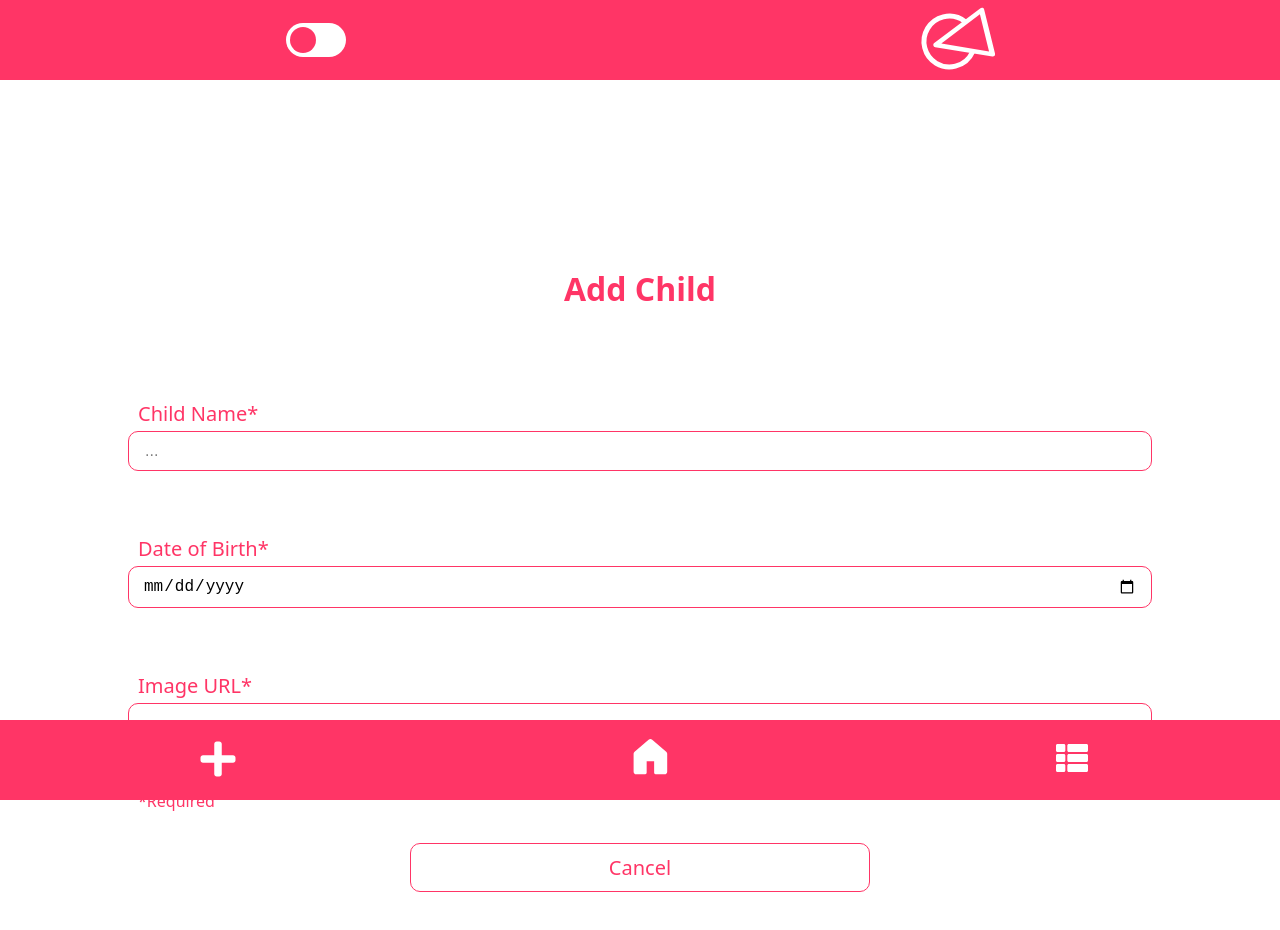
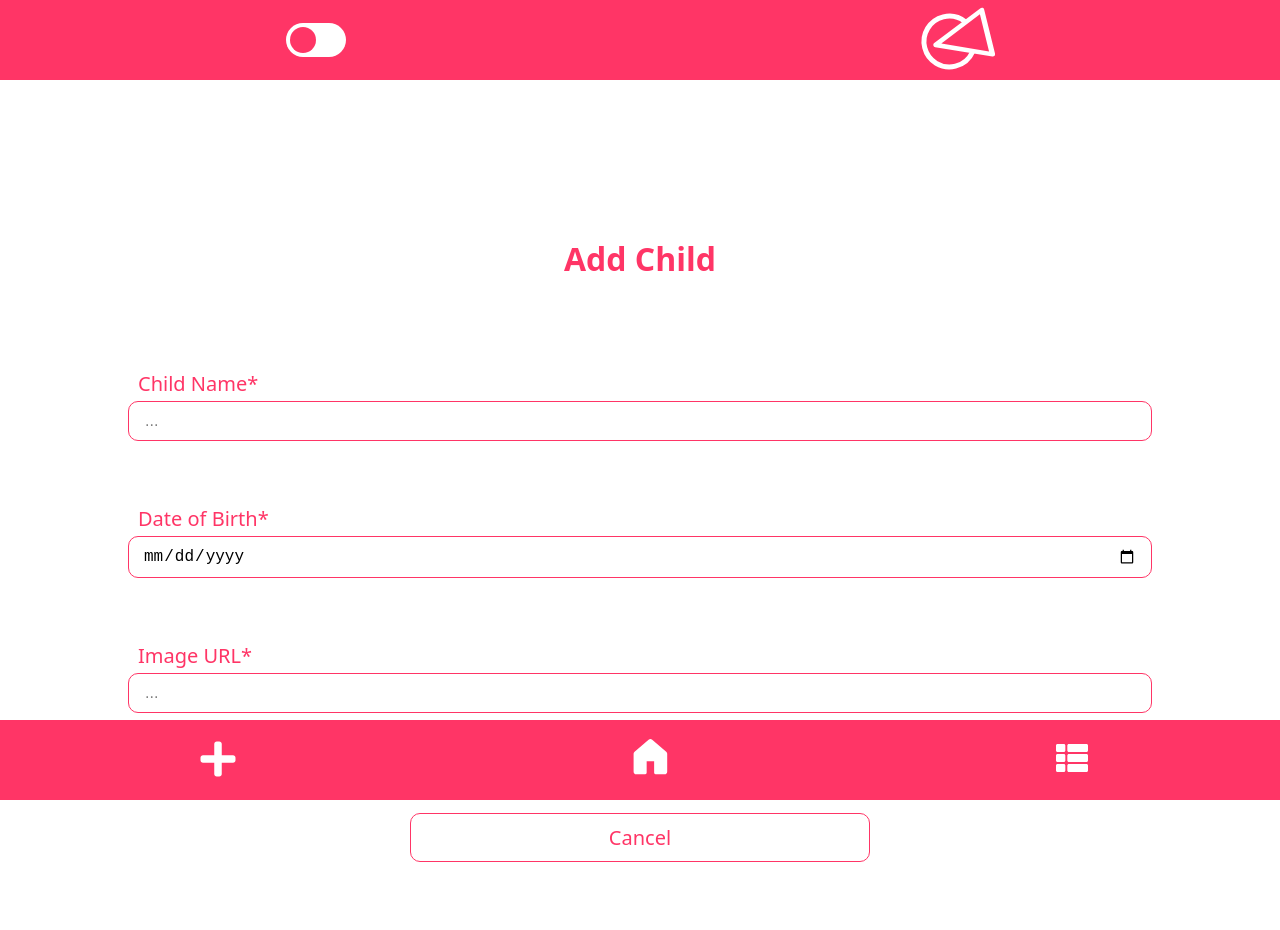
Before and after one commit to idn8k/responsibility_app, a Next.js app: page /addChildPage in a window 1280 px wide. Shown: the top 930 px of the page. Built offline with nearby package versions, Linux system fonts and the light colour scheme.

Commit message:
child view - done

```diff
--- a/components/MainContainer.jsx
+++ b/components/MainContainer.jsx
@@ -3,9 +3,10 @@ import styled from "styled-components";
 
 const StyledMainContainer = styled.main`
   height: 100%;
-  padding: 160px 0 100px 0;
+  padding: 130px 0;
+  margin-bottom: 100px;
   display: flex;
-  justify-content: center;
+  justify-content: space-around;
   flex-direction: column;
   align-items: center;
   gap: 80px;
--- a/pages/child/[id]/index.js
+++ b/pages/child/[id]/index.js
@@ -61,9 +61,7 @@ const StyledUl = styled.ul`
   align-items: center;
   gap: 40px;
   width: 100%;
-  top: 153px;
-  padding: 0;
-  position: static;
+  padding: 100px 0;
   top: 153px;
 `;
 
```
Also changed, not shown: pages/tasksPage.js (+2 -38 lines).
